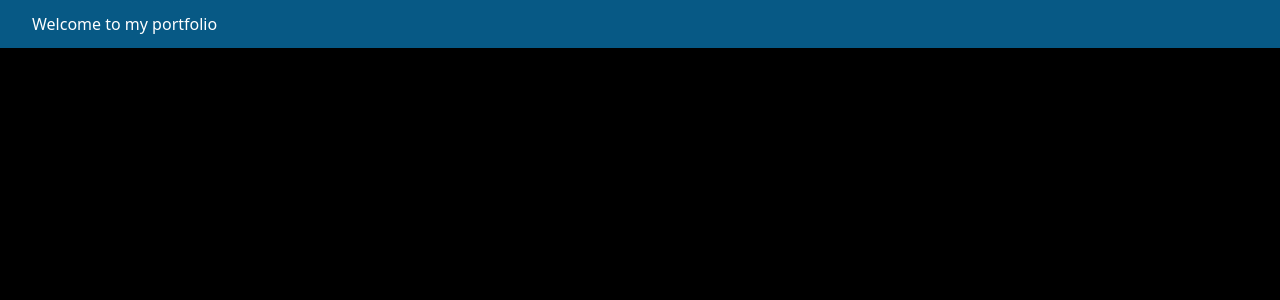
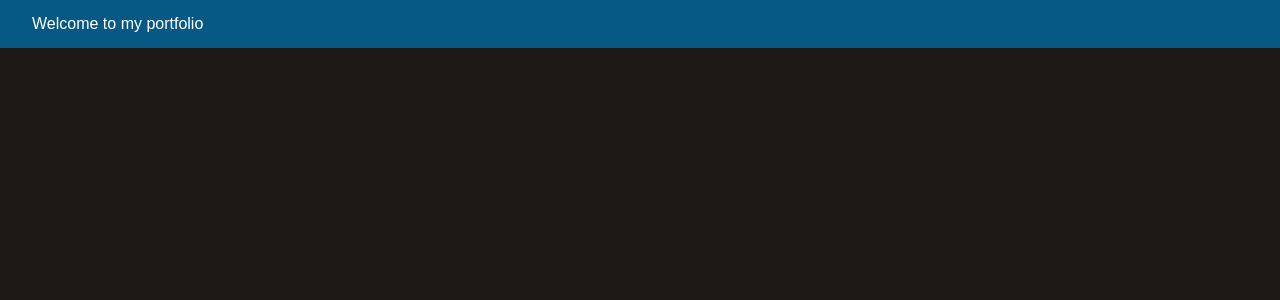
Before and after one commit to theArkein/portfolio, a Next.js app: page / in a window 1280 px wide. Shown: the top 300 px of the page. Built offline with nearby package versions, Linux system fonts and the light colour scheme.

Commit message:
chore: Make tailwind color:stone as primary

```diff
--- a/pages/_document.tsx
+++ b/pages/_document.tsx
@@ -4,7 +4,7 @@ export default function Document() {
   return (
     <Html lang="en">
       <Head />
-      <body className="bg-black">
+      <body className="bg-primary-900 font-poppins">
         <Main />
         <NextScript />
       </body>
--- a/styles/globals.css
+++ b/styles/globals.css
@@ -1,3 +1,4 @@
 @tailwind base;
 @tailwind components;
 @tailwind utilities;
+@import url("https://fonts.googleapis.com/css2?family=Poppins&display=swap");
--- a/tailwind.config.js
+++ b/tailwind.config.js
@@ -5,7 +5,15 @@ module.exports = {
     "./components/**/*.{js,ts,jsx,tsx}",
   ],
   theme: {
-    extend: {},
+    extend: {
+      colors: ({colors})=>({
+        ...colors,
+        primary: colors.stone
+      }),
+      fontFamily: {
+        'poppins': ['Poppins', 'sans-serif']
+      }
+    }
   },
   plugins: [],
 }
```
